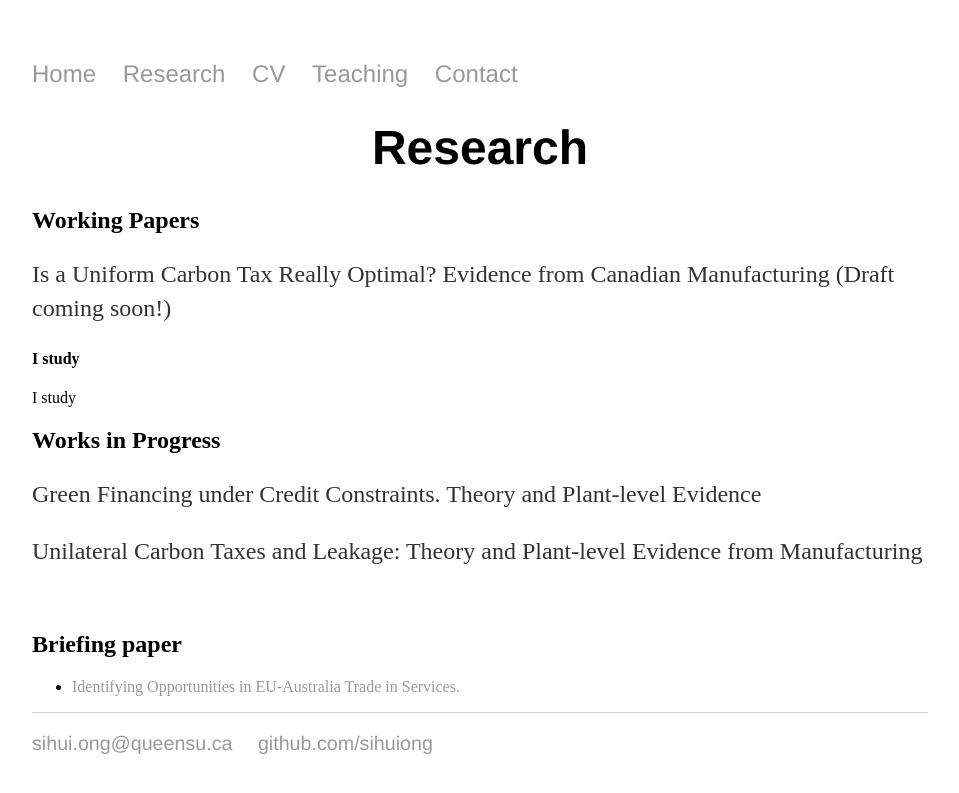
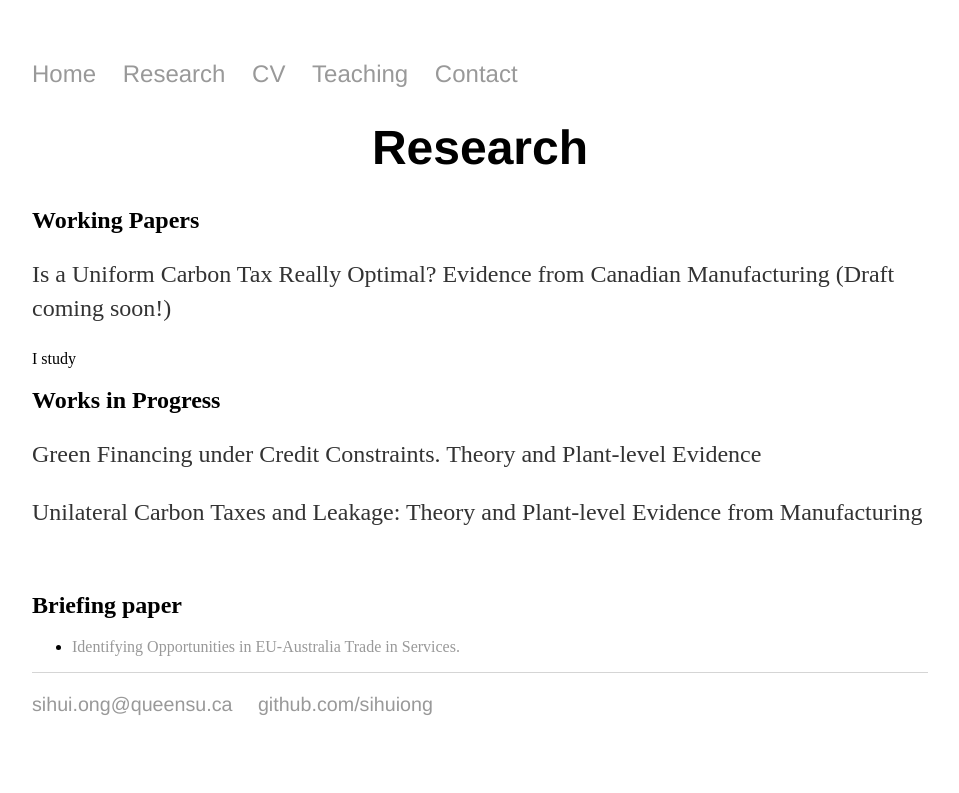
Before and after one commit to SihuiOng/SihuiOng.github.io, a Jekyll site: the page built from research/index.html, in a window 1280 px wide. Shown: the top 793 px of the page, without its empty margins (160-1119 px from the left). Built offline with Jekyll 4.4.1, drawn with Linux system fonts in a browser that asks for light colours.

Commit message:
Update index.html

```diff
--- a/research/index.html
+++ b/research/index.html
@@ -6,7 +6,6 @@ title: Research
 	<h1 style="text-align:center;">Research</h1>
 	<h2>Working Papers</h2>
 	<p>Is a Uniform Carbon Tax Really Optimal? Evidence from Canadian Manufacturing (Draft coming soon!) </p>
-		<h4>I study</h3>
 		I study
 
 	<br>
```
